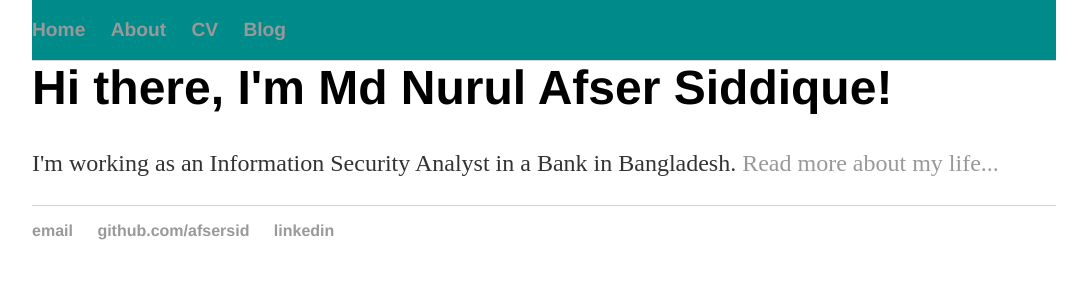
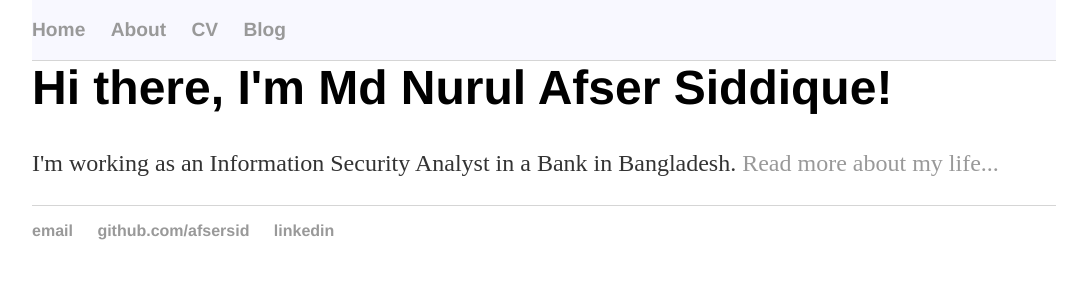
Before and after one commit to afsersid/afsersid.github.io, a Jekyll site: the page built from index.html, in a window 1280 px wide. Shown: the top 300 px of the page, without its empty margins (96-1183 px from the left). Built offline with Jekyll 4.4.1, drawn with Linux system fonts in a browser that asks for light colours.

Commit message:
Update main.css

```diff
--- a/css/main.css
+++ b/css/main.css
@@ -34,7 +34,7 @@ nav {
     position: fixed;
     top: 0;
     width: 80%;
-    background-color: #008B8B;
+    background-color: #F8F8FF;
 }
 footer {
     border-top: 1px solid #d5d5d5;
```
